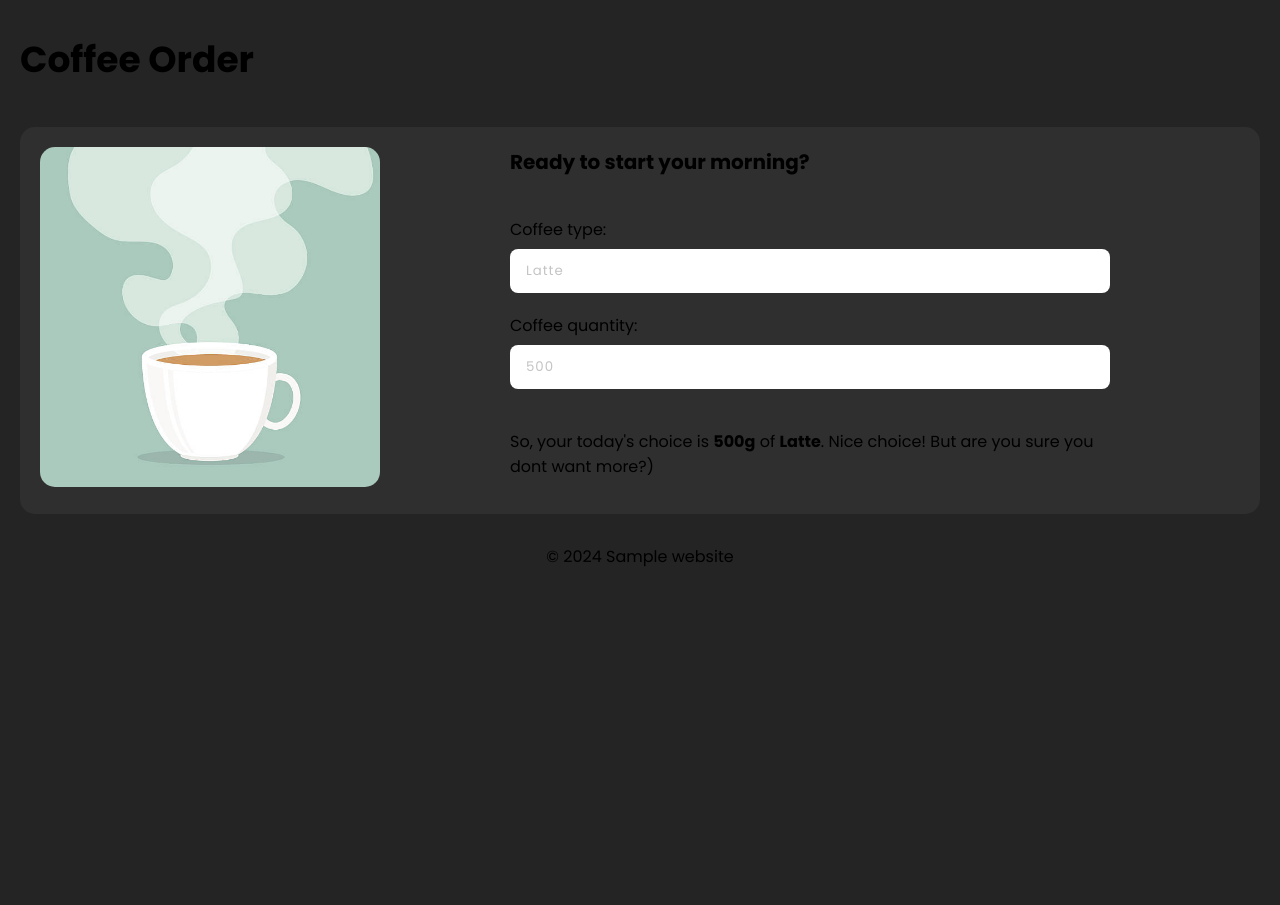
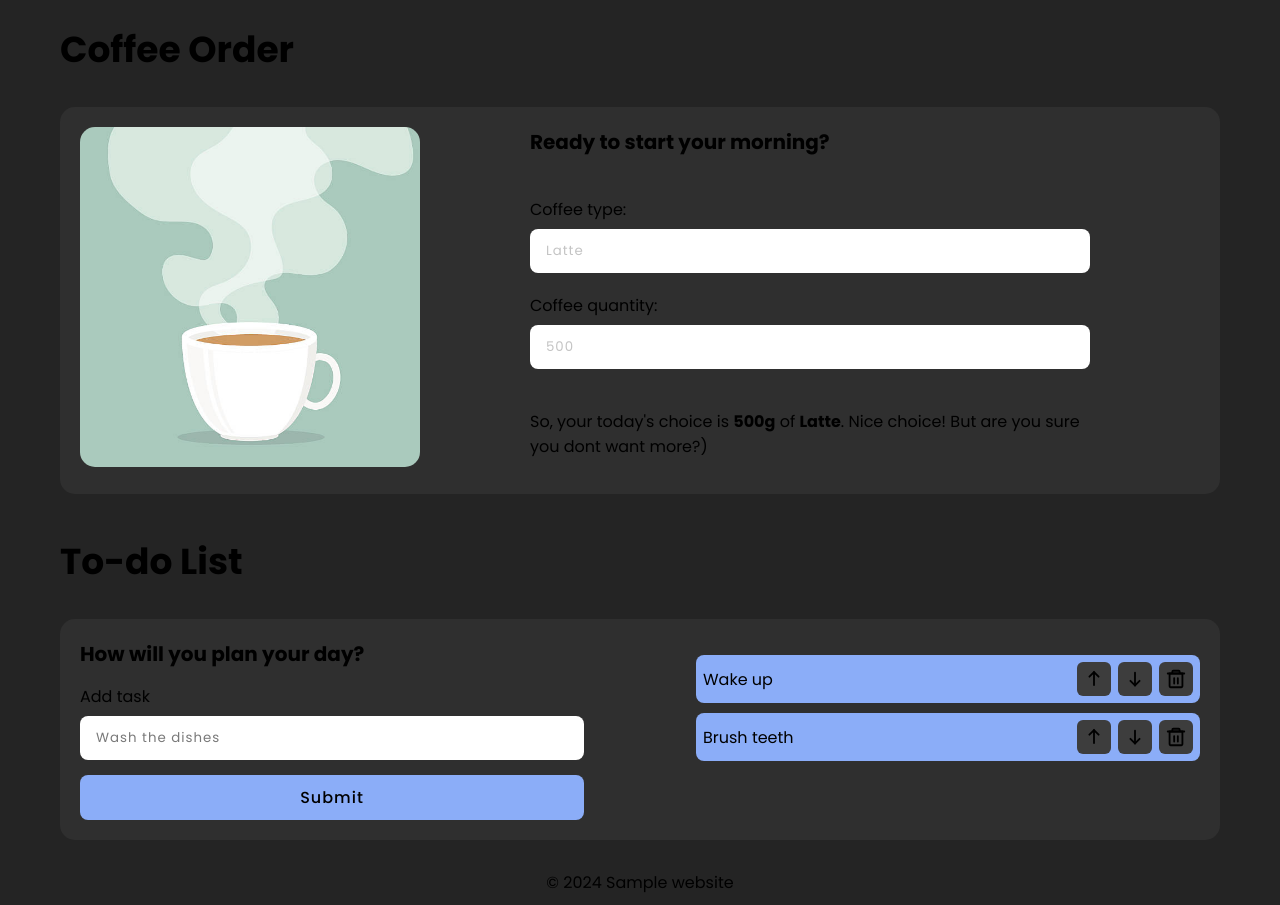
Before and after one commit to skmkqw/ReactSample, a React (Vite) app: page / in a window 1280 px wide. Shown: the part 540-1445 px from the top of the page. Before the commit the page ends 1119 px from the top, so only its background shows below. Built offline with nearby package versions, Linux system fonts and the light colour scheme.

Commit message:
ToDoList Component

```diff
--- a/src/App.jsx
+++ b/src/App.jsx
@@ -2,6 +2,7 @@ import Header from "./Components/Header/Header.jsx";
 import Footer from "./Components/Footer/Footer.jsx";
 import CardList from './Components/CardList/CardList.jsx'
 import CoffeeOrder from "./Components/CoffeeOrder/CoffeeOrder.jsx";
+import ToDoList from "./Components/ToDoList/ToDoList.jsx";
 
 function App() {
     const cards = [
@@ -25,8 +26,11 @@ function App() {
     return (
         <>
             <Header/>
-            <CardList cards={cards}/>
-            <CoffeeOrder />
+            <div className="container">
+                <CardList cards={cards}/>
+                <CoffeeOrder />
+                <ToDoList />
+            </div>
             <Footer/>
         </>
     );
--- a/src/Components/CoffeeOrder/CoffeeOrder.jsx
+++ b/src/Components/CoffeeOrder/CoffeeOrder.jsx
@@ -26,12 +26,12 @@ function CoffeeOrder()
                         <h3>Ready to start your morning?</h3>
                     </div>
                     <div className={styles.coffeeForm}>
-                        <div className={styles.coffeeInput}>
+                        <div className="input-group">
                             <label htmlFor={"coffeeType"}>Coffee type:</label>
                             <input type="text" id={"coffeeType"} value={order.type}
                                    onChange={ChangeCoffeeType}/>
                         </div>
-                        <div className={styles.coffeeInput}>
+                        <div className="input-group">
                             <label htmlFor={"coffeeQuantity"}>Coffee quantity:</label>
                             <input type="number" id={"coffeeQuantity"} value={order.quantity}
                                    onChange={ChangeCoffeeQuantity}/>
--- a/src/Components/CoffeeOrder/CoffeeOrder.module.css
+++ b/src/Components/CoffeeOrder/CoffeeOrder.module.css
@@ -24,12 +24,6 @@
     gap: 20px;
 }
 
-.coffeeInput {
-    display: flex;
-    flex-direction: column;
-    gap: 7px;
-}
-
 @media  (max-width: 768px)
 {
     .coffeeCard {
--- /dev/null
+++ b/src/Components/ToDoList/ToDoList.jsx
@@ -0,0 +1,102 @@
+import styles from './ToDoList.module.css'
+import {useState} from "react";
+
+function ToDoList()
+{
+    const [tasks, setTasks] = useState(["Wake up", "Brush teeth"]);
+    function addTask() {
+        const taskInput = document.getElementById('addTaskInput');
+        const newTask = taskInput.value.trim();
+        if (newTask !== '')
+        {
+            setTasks(t => [...t, newTask]);
+        }
+        taskInput.value = '';
+    }
+    function deleteTask(index) {
+        setTasks(t => t.filter((_, i) => i !== index));
+    }
+    function moveTaskUp(index) {
+        if (index > 0)
+        {
+            const newTasks = [...tasks];
+            [newTasks[index-1], newTasks[index]] = [newTasks[index], [newTasks[index-1]]]
+            setTasks(newTasks)
+        }
+    }
+    function moveTaskDown(index) {
+        if (tasks[index + 1])
+        {
+            const newTasks = [...tasks];
+            [newTasks[index+1], newTasks[index]] = [newTasks[index], [newTasks[index+1]]]
+            setTasks(newTasks)
+        }
+    }
+    return (
+        <section>
+            <h2>To-do List</h2>
+            <div className={`card ${styles.toDoContainer}`}>
+                <div className={styles.toDoCard}>
+                    <div className={styles.toDoForm}>
+                        <h3>How will you plan your day?</h3>
+                        <div className="input-group">
+                            <label htmlFor="addTaskInput">Add task</label>
+                            <input type="text" id="addTaskInput" placeholder="Wash the dishes"/>
+                        </div>
+                        <button className="btn" onClick={addTask}>Submit</button>
+                    </div>
+                    <ul className={styles.toDoList}>
+                        {tasks.length === 0 ?
+                            "There's nothing to do today... You're so fucking lazy" :
+                            tasks.map(
+                                (task, index) =>
+                                <li className={styles.toDoItem} key={index}>
+                                    <p>{task}</p>
+                                    <div className={styles.toDoButtons}>
+                                        <button onClick={() => moveTaskUp(index)}>
+                                            <svg width="30" height="30" viewBox="0 0 24 25" fill="none"
+                                                 xmlns="http://www.w3.org/2000/svg">
+                                                <path d="M12 5L12 19" stroke="currentColor" strokeWidth="2"
+                                                      strokeLinecap="round"/>
+                                                <path d="M7 10L12 5L17 10" stroke="currentColor" strokeWidth="2"
+                                                      strokeLinecap="round"/>
+                                            </svg>
+                                        </button>
+                                        <button onClick={() => moveTaskDown(index)}>
+                                            <svg style={{transform: 'rotate(180deg)'}} width="50" height="50"
+                                                 viewBox="0 0 24 24" fill="none"
+                                                 xmlns="http://www.w3.org/2000/svg" className="arrow-up">
+                                                <path d="M12 5L12 19" stroke="currentColor" strokeWidth="2"
+                                                      strokeLinecap="round"/>
+                                                <path d="M7 10L12 5L17 10" stroke="currentColor" strokeWidth="2"
+                                                      strokeLinecap="round"/>
+                                            </svg>
+                                        </button>
+                                        <button onClick={() => deleteTask(index)}>
+                                            <svg width="50" height="50" viewBox="0 0 24 24" fill="none"
+                                                 xmlns="http://www.w3.org/2000/svg" className="trash-can">
+                                                <path d="M3 6H5H21" stroke="currentColor" strokeWidth="2"
+                                                      strokeLinecap="round" strokeLinejoin="round"/>
+                                                <path
+                                                    d="M8 6V4C8 3.44772 8.44772 3 9 3H15C15.5523 3 16 3.44772 16 4V6M19 6V20C19 20.5523 18.5523 21 18 21H6C5.44772 21 5 20.5523 5 20V6H19Z"
+                                                    stroke="currentColor" strokeWidth="2" strokeLinecap="round"
+                                                    strokeLinejoin="round"/>
+                                                <path d="M10 11V17" stroke="currentColor" strokeWidth="2"
+                                                      strokeLinecap="round" strokeLinejoin="round"/>
+                                                <path d="M14 11V17" stroke="currentColor" strokeWidth="2"
+                                                      strokeLinecap="round" strokeLinejoin="round"/>
+                                            </svg>
+                                        </button>
+                                    </div>
+                                </li>
+                            )
+                        }
+                </ul>
+            </div>
+        </div>
+</section>
+)
+    ;
+}
+
+export default ToDoList
--- /dev/null
+++ b/src/Components/ToDoList/ToDoList.module.css
@@ -0,0 +1,79 @@
+.toDoContainer {
+    padding: 20px;
+    display: flex;
+    flex-direction: column;
+    gap: 20px;
+}
+
+.toDoContainer:hover {
+    background-color: #2f2f2f !important;
+}
+
+.toDoCard {
+    display: flex;
+    justify-content: space-between;
+}
+
+.toDoForm{
+    min-width: 45%;
+    display: flex;
+    flex-direction: column;
+    gap: 15px;
+}
+
+.toDoList {
+    min-width: 45%;
+    display: flex;
+    flex-direction: column;
+    gap: 10px;
+    max-height: 174px;
+    overflow: auto;
+}
+
+.toDoItem {
+    display: flex;
+    align-items: center;
+    justify-content: space-between;
+    background-color: #8badf8;
+    padding: 7px;
+    border-radius: 8px;
+    transition: background-color 0.3s ease;
+}
+
+.toDoItem:hover {
+    background-color: #709bf8;
+}
+
+.toDoButtons {
+    display: flex;
+    align-items: center;
+    gap: 7px;
+}
+
+.toDoButtons >button{
+    height: 34px;
+    width: 34px;
+    display: flex;
+    align-items: center;
+    justify-content: center;
+    border-radius: 6px;
+    border: none;
+    background-color: #3d3d3d;
+    transition: background-color 0.3s ease;
+}
+
+.toDoButtons >button:hover {
+    background-color: #797979;
+}
+
+@media (max-width: 768px) {
+    .toDoCard {
+        flex-direction: column;
+        justify-content: center;
+        text-align: center;
+    }
+
+    .toDoList{
+        padding: 0;
+    }
+}
--- a/src/index.css
+++ b/src/index.css
@@ -37,6 +37,12 @@ input::placeholder {
   color: #797979;
 }
 
+.input-group {
+  display: flex;
+  flex-direction: column;
+  gap: 7px;
+}
+
 body {
   margin: 0;
   min-width: 320px;
@@ -47,7 +53,7 @@ section {
   padding: 20px;
   display: flex;
   flex-direction: column;
-  gap: 40px;
+  gap: 30px;
 }
 
 .container {
@@ -66,3 +72,14 @@ section {
 .card:hover {
   background-color: #3d3d3d;
 }
+
+.btn {
+  border-radius: 8px;
+  border: none;
+  padding: 10px 0;
+  background-color: #8badf8;
+  font-size: 16px;
+  font-family: Poppins, sans-serif;
+  letter-spacing: 1px;
+  font-weight: 500;
+}
```
